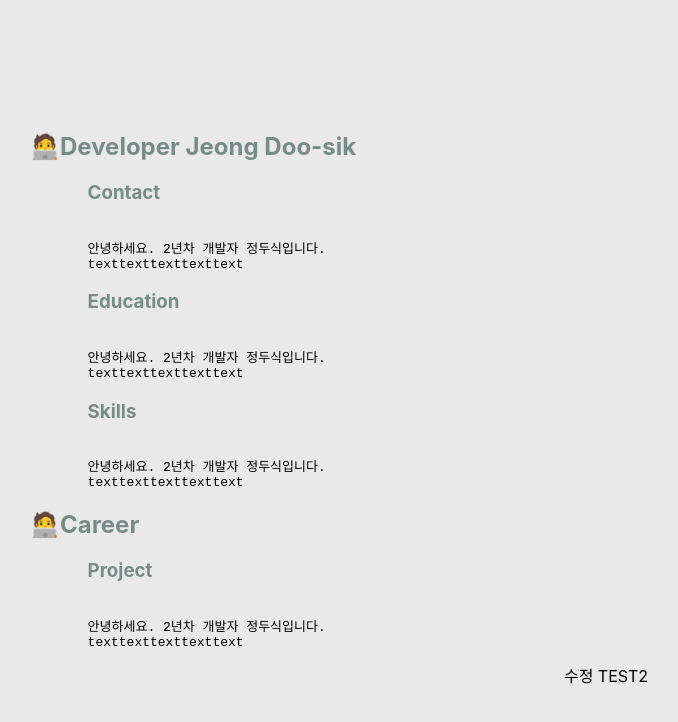
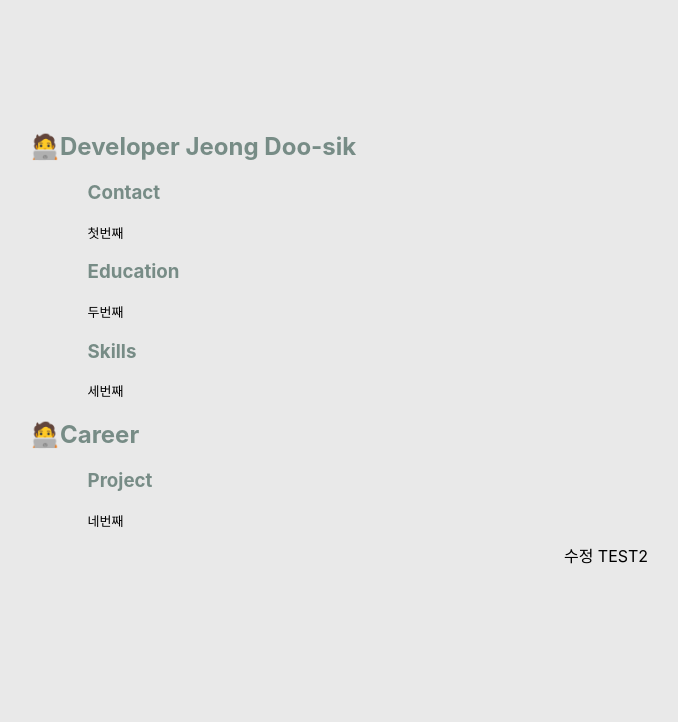
Before and after one commit to Jungdoosik/my-pofol, a React (Create React App) app: page / in a window 1280 px wide. Shown: the top 722 px of the page, without its empty margins (34-712 px from the left). Built offline with nearby package versions, Linux system fonts and the light colour scheme.

Commit message:
content commit

```diff
--- a/src/components/main/Contents.js
+++ b/src/components/main/Contents.js
@@ -20,10 +20,7 @@ function Contents(props) {
       <Content>
         <P>
           {
-            `
-              안녕하세요. 2년차 개발자 정두식입니다.
-              texttexttexttexttext
-            `
+            props.content
           }
         </P>
       </Content>
--- a/src/components/main/SubTitle.js
+++ b/src/components/main/SubTitle.js
@@ -15,7 +15,7 @@ function SubTitle(props) {
   return (
     <SubTitArea>
       <SubTit>
-        {props.props.subTitle}
+        {props.subTitle}
       </SubTit>
     </SubTitArea>
   )
--- a/src/components/main/Title.js
+++ b/src/components/main/Title.js
@@ -14,19 +14,31 @@ const TitArea = styled.div`
 
 function Title(props) {
   const subTitle = useSelector((state) => state.subTitleData);
+  // const content = useSelector((state) => state.contentData);
+
+  // let copy = [];
+  // subTitle.map((ele1) => {
+  //   return (
+  //     content.map((ele2) => {
+  //       if (ele1.subTitleSno === ele2.subTitleSno && ele1.titleSno === ele2.titleSno) {
+  //         let obj = { ...ele1, ...ele2 }
+  //         copy.push(obj)
+  //       }
+  //     })
+  //   )
+  // })
+
   return (
     <TitArea>
       <Tit>{props.props.title}</Tit>
       {
         subTitle.map((ele, i) => {
-          if (props.props.sno === ele.titleSno) {
-            return (
-              <div>
-                <SubTitle props={ele} key={i}></SubTitle>
-                <Contents></Contents>
-              </div>
-            )
-          }
+          return (
+            <div key={i}>
+              <SubTitle subTitle={props.props.sno === ele.titleSno ? ele.subTitle : ""}></SubTitle>
+              <Contents content={props.props.sno === ele.titleSno ? ele.content : ""}></Contents>
+            </div>
+          )
         })
       }
     </TitArea>
--- /dev/null
+++ b/src/redux/content.js
@@ -0,0 +1,19 @@
+import { createSlice } from "@reduxjs/toolkit";
+
+export const contentData = createSlice({
+  name: 'content',
+  initialState: [
+    { content: "첫번째", titleSno: 1, subTitleSno: 1 },
+    { content: "두번째", titleSno: 1, subTitleSno: 2 },
+    { content: "세번째", titleSno: 1, subTitleSno: 3 },
+    { content: "네번째", titleSno: 2, subTitleSno: 1 },
+  ],
+  reducers: {
+    content: (state, action) => {
+      state.value = action.payload
+    }
+  }
+})
+
+export const { content } = contentData.actions;
+export default contentData.reducer;
--- a/src/redux/store.js
+++ b/src/redux/store.js
@@ -3,10 +3,12 @@ import React from 'react';
 import { configureStore } from '@reduxjs/toolkit';
 import titleReducer from './title.js'
 import subTitleReducer from './subTitle.js'
+import contentReducer from './content.js'
 
 export default configureStore({
   reducer: {
     titleData: titleReducer,
     subTitleData: subTitleReducer,
+    contentData: contentReducer,
   }
 })
--- a/src/redux/subTitle.js
+++ b/src/redux/subTitle.js
@@ -3,10 +3,30 @@ import { createSlice } from "@reduxjs/toolkit";
 export const subTitleData = createSlice({
   name: 'subTitle',
   initialState: [
-    { subTitle: "Contact", titleSno: 1, subTitleSno: 1 },
-    { subTitle: "Education", titleSno: 1, subTitleSno: 2 },
-    { subTitle: "Skills", titleSno: 1, subTitleSno: 3 },
-    { subTitle: "Project", titleSno: 2, subTitleSno: 1 },
+    {
+      subTitle: "Contact",
+      titleSno: 1,
+      subTitleSno: 1,
+      content: '첫번째',
+    },
+    {
+      subTitle: "Education",
+      titleSno: 1,
+      subTitleSno: 2,
+      content: '두번째',
+    },
+    {
+      subTitle: "Skills",
+      titleSno: 1,
+      subTitleSno: 3,
+      content: '세번째',
+    },
+    {
+      subTitle: "Project",
+      titleSno: 2,
+      subTitleSno: 1,
+      content: '네번째',
+    },
   ],
   reducers: {
     subTitle: (state, action) => {
```
